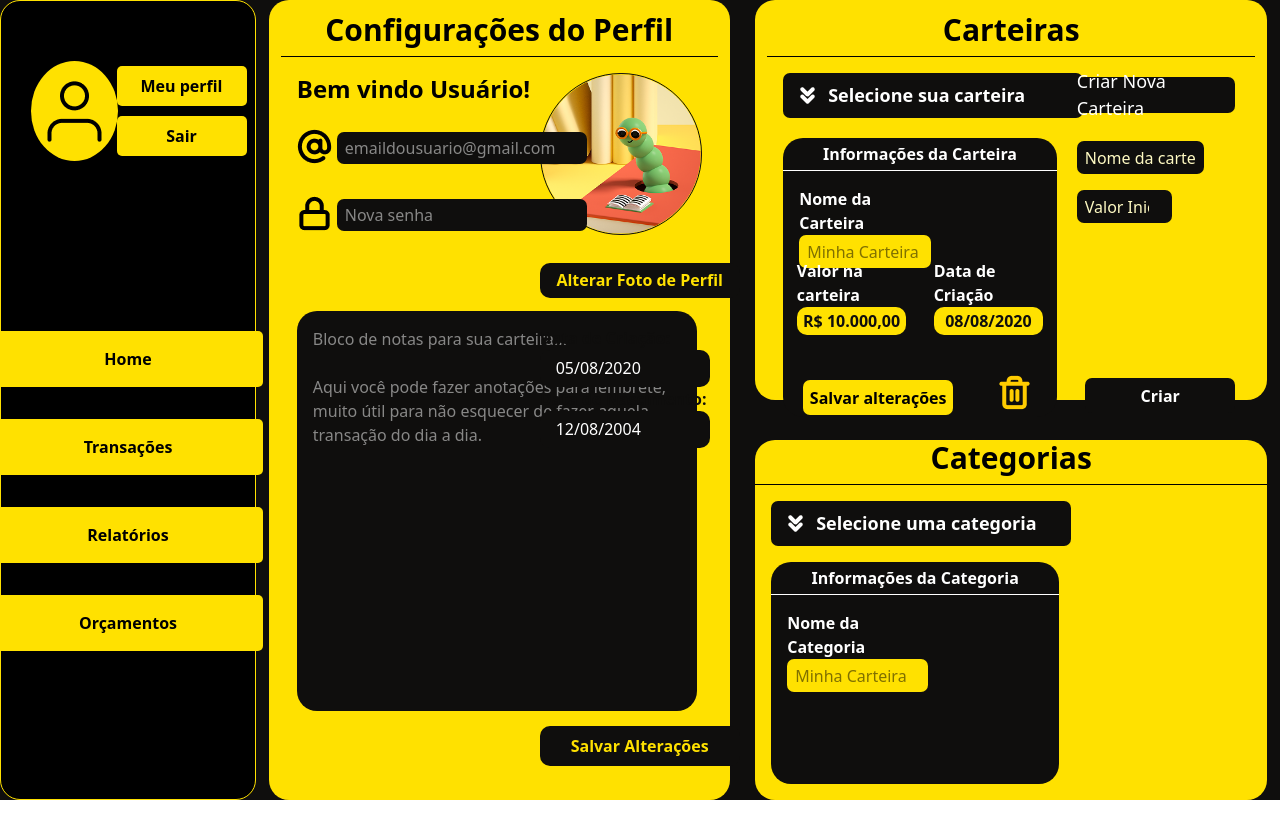
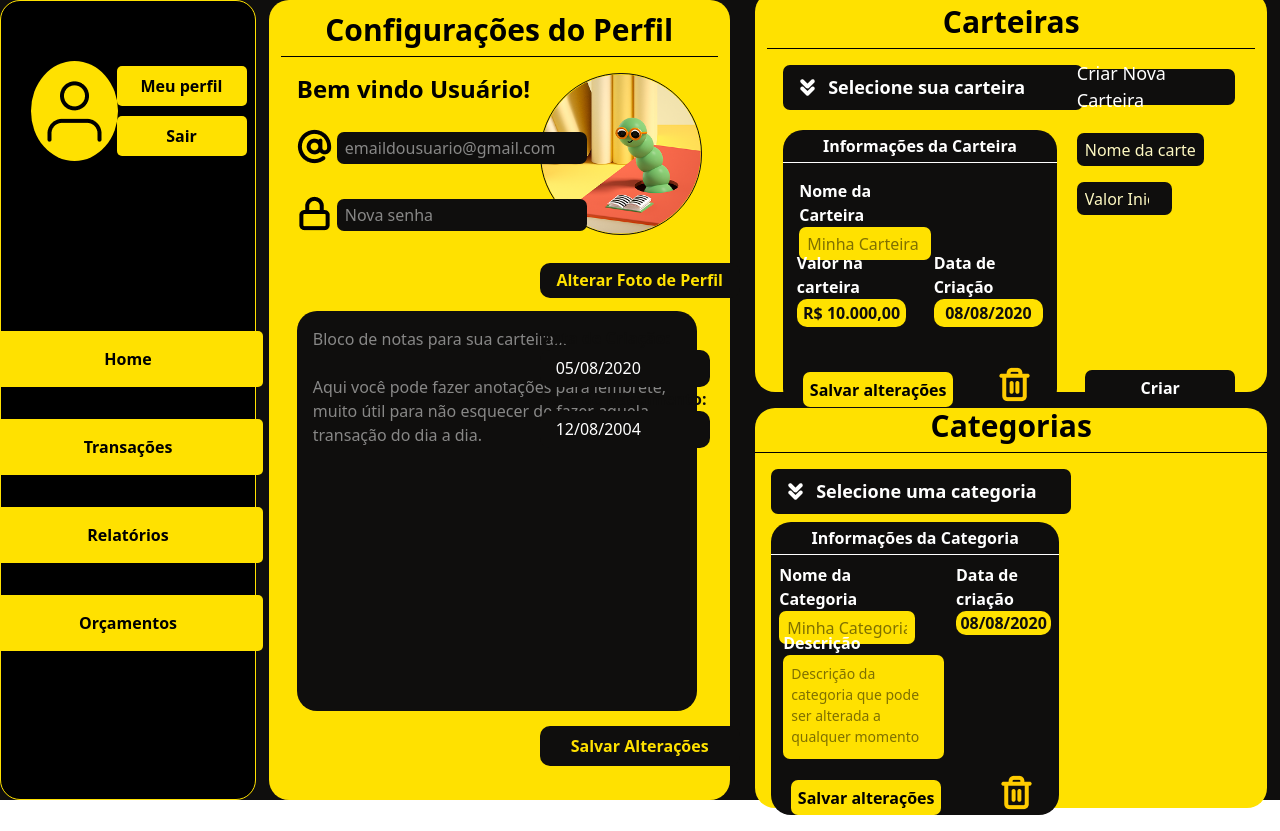
Before and after one commit to Pedro-areis/web-wallet, a React app in the folder frontend/: page /user-config in a window 1280 px wide. Before the commit the page ends 800 px from the top, so only its background shows below. Built offline with nearby package versions, Linux system fonts and the light colour scheme; the HTML template or start-up script is replaced by a standard one.

Commit message:
feat: configura a api na aplicação React com Axios

```diff
--- a/frontend/package.json
+++ b/frontend/package.json
@@ -11,6 +11,7 @@
   },
   "dependencies": {
     "@tailwindcss/vite": "^4.1.18",
+    "axios": "^1.13.4",
     "react": "^19.2.0",
     "react-dom": "^19.2.0",
     "react-router-dom": "^7.12.0",
--- a/frontend/src/components/AuxComponents/BottomCard.tsx
+++ b/frontend/src/components/AuxComponents/BottomCard.tsx
@@ -7,7 +7,7 @@ interface ConfigTopCardProps {
 
 function BottomCard({ title, children }: ConfigTopCardProps) {
   return (
-    <article className="flex flex-col w-full h-[45%] bg-[#ffe100] rounded-[20px]">
+    <article className="flex flex-col w-full h-[50%] bg-[#ffe100] rounded-[20px]">
       <h1 className="text-3xl w-full text-center font-bold border-b pb-2">
         {title}
       </h1>
--- a/frontend/src/components/ConfigComponents/ConfigRightCards/ConfigBottomCard.tsx
+++ b/frontend/src/components/ConfigComponents/ConfigRightCards/ConfigBottomCard.tsx
@@ -7,7 +7,7 @@ function ConfigBottomCard() {
   return (
     <BottomCard title="Categorias">
       <div className="flex flex-row w-full h-full p-4 gap-4">
-        <div className="flex flex-col w-[60%] gap-4">
+        <div className="flex flex-col w-[60%] gap-2">
           <div
             className="flex flex-col w-75 h-11.25 p-3 bg-[#0F0E0D]
                     rounded-[7px] items-center gap-2">
@@ -21,7 +21,8 @@ function ConfigBottomCard() {
             p-1 border-b">
               Informações da Categoria
             </h2>
-            <div className="flex flex-col w-[60%] h-22 p-4 justify-between">
+            <div className="flex flex-row w-full h-19 p-2 justify-between">
+                <div className="flex flex-col w-[50%]">
                     <label
                         htmlFor="wallet-1"
                         className="flex text-white font-semibold">
@@ -30,12 +31,25 @@ function ConfigBottomCard() {
                     <input
                         type="text"
                         id="wallet-1"
-                placeholder="Minha Carteira"
+                        placeholder="Minha Categoria"
                         className="flex w-full h-8.25 bg-[#FFE100] rounded-[7px]
                                         p-2 outline-none"/>
                 </div>
+                <div className="flex flex-col w-[35%]">
+                  <label className="flex text-white font-semibold" htmlFor="data_creation">Data de criação</label>
+                  <p id="data_creation" className="flex w-full h-8.25 bg-[#FFE100] rounded-[10px]
+                                          items-center justify-center font-semibold text-[#0F0E0D] flex-wrap">08/08/2020</p>
+                </div>
+            </div>
 
-            {/* <div className="flex flex-row items-end justify-between w-full h-20">
+            <div className="flex flex-col pl-3 w-[60%] h-32">
+              <label htmlFor="desc_categories" className="flex text-white font-semibold">Descrição</label>
+                  <textarea id="desc_categories" className="flex w-full h-full bg-[#FFE100] rounded-[7px]
+                  p-2 outline-none resize-none text-[14px]"
+                  maxLength={70} placeholder="Descrição da categoria que pode ser alterada a qualquer momento"></textarea>
+            </div>
+
+            <div className="flex flex-row items-end justify-between w-full h-14">
               <button
                 className="flex w-37.5 h-8.75 bg-[#FFE100] rounded-[7px] ml-5
                                 items-center justify-center font-bold cursor-pointer hover:bg-[#dfc543]">
@@ -47,7 +61,7 @@ function ConfigBottomCard() {
                                 items-center justify-center font-bold cursor-pointer">
                 <img src="src\assets\TrashYellow.png" alt="Excluir" />
               </button>
-            </div> */}
+            </div>
           </div>
         </div>
       </div>
--- a/frontend/src/pages/UserConfig/UserConfig.tsx
+++ b/frontend/src/pages/UserConfig/UserConfig.tsx
@@ -97,7 +97,7 @@ Aqui você pode fazer anotações para lembrete, muito útil para não esquecer
             </div>
           </ConfigMainCard>
         </section>
-        <section className="flex flex-col w-[50%] h-full items-center justify-between">
+        <section className="flex flex-col w-[50%] h-full items-center justify-center gap-4">
           <ConfigTopCard />
           <ConfigBottomCard />
         </section>
--- /dev/null
+++ b/frontend/src/services/api.ts
@@ -0,0 +1,8 @@
+import axios from "axios";
+
+const api = axios.create({
+    baseURL: import.meta.env.API_URL,
+    headers: {
+        "Content-Type": "application/json"
+    }
+})
```
Also changed, not shown: 2 other files (tests, documents, lock files or other folders). Lines whose indentation alone changed are shown as unchanged.
